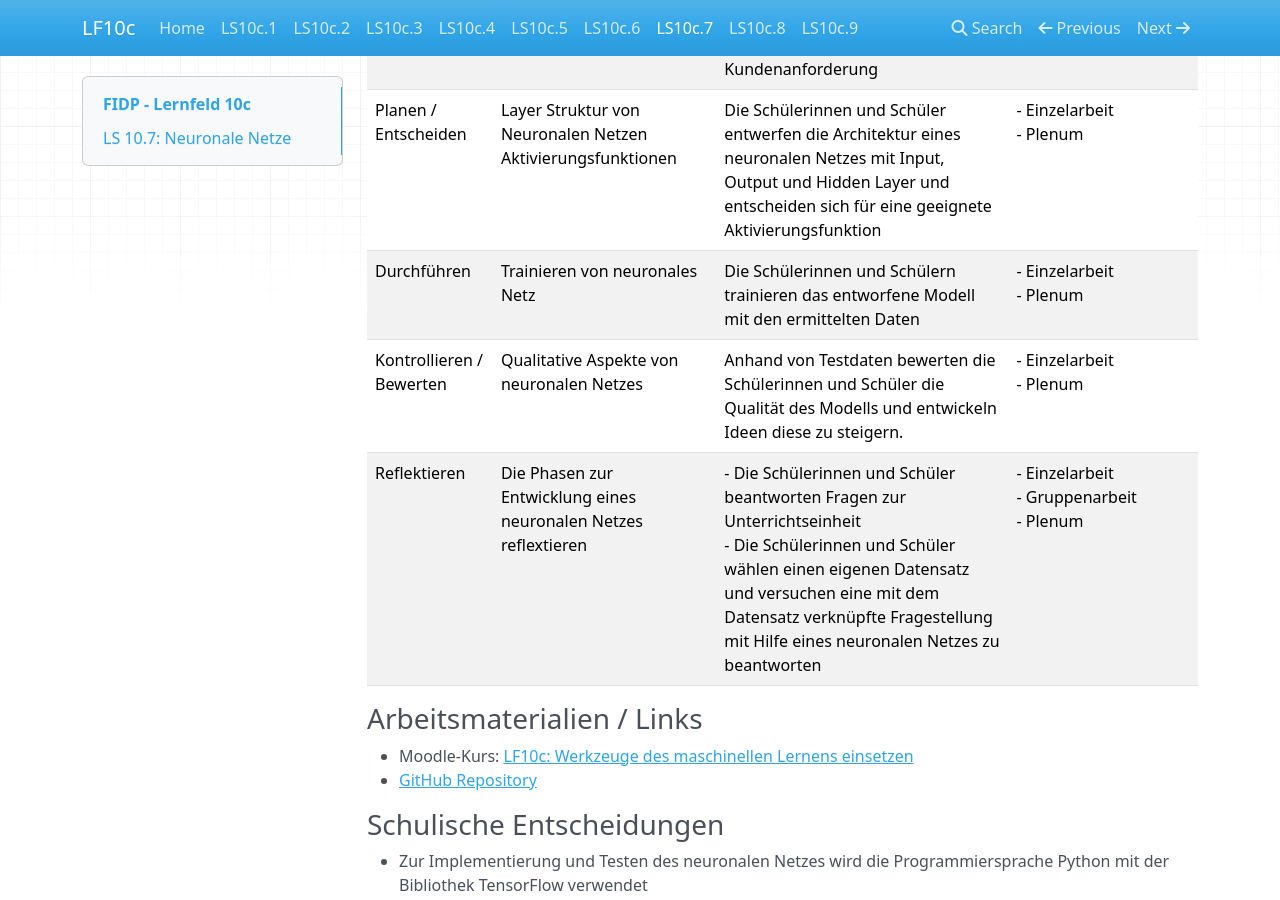
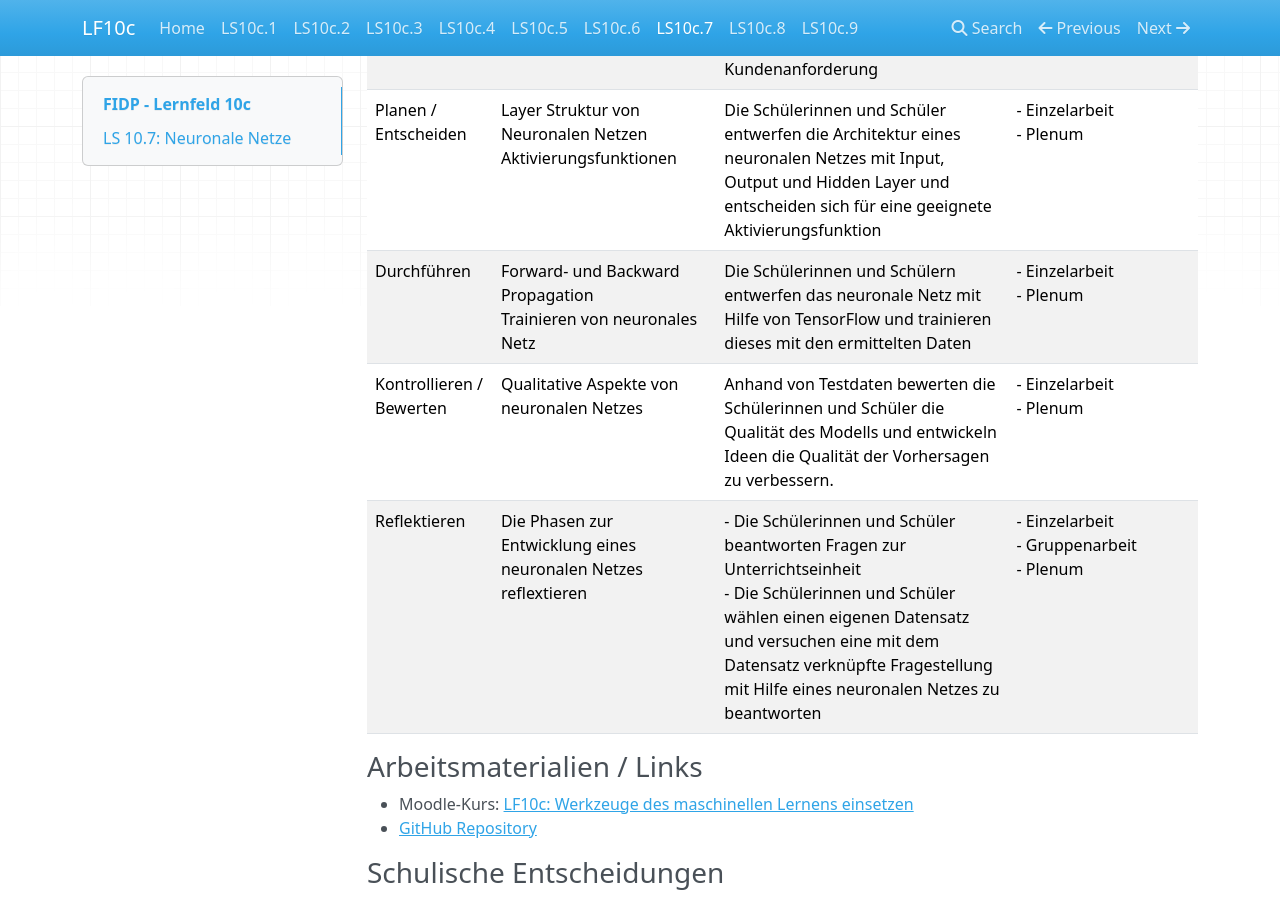
Before and after one commit to jtuttas/datenanalyse, an MkDocs documentation site: the page built from docs/LS7.md, in a window 1280 px wide and 900 px high, scrolled down 1415 px. Built offline with MkDocs 1.6.1, drawn with Linux system fonts in a browser that asks for light colours; nearby versions of some CDN libraries.

Commit message:
ailight bild ok

```diff
--- a/docs/LS7.md
+++ b/docs/LS7.md
@@ -52,8 +52,8 @@ sie auch datenschutzrechtliche, moralische und wirtschaftliche Aspekte.
 | :--- | :--- | :--- | :--- |
 | Informieren bzw. Analysieren | Analyse des Problems | Die Schülerinnen und Schüler analysieren das Problem und entwerfen eine Wahrheitstabelle für die Lichtsteuerung gemäß Kundenanforderung | - Einzelarbeit |
 | Planen / Entscheiden | Layer Struktur von Neuronalen Netzen </br> Aktivierungsfunktionen | Die Schülerinnen und Schüler entwerfen die Architektur eines neuronalen Netzes mit Input, Output und Hidden Layer und entscheiden sich für eine geeignete Aktivierungsfunktion | - Einzelarbeit </br> - Plenum </br> |
-| Durchführen | Trainieren von neuronales Netz  | Die Schülerinnen und Schülern trainieren das entworfene Modell mit den ermittelten Daten | - Einzelarbeit </br> - Plenum |
-| Kontrollieren / Bewerten | Qualitative Aspekte von neuronalen Netzes | Anhand von Testdaten bewerten die Schülerinnen und Schüler die Qualität des Modells und entwickeln Ideen diese zu steigern. | - Einzelarbeit </br> - Plenum |
+| Durchführen | Forward- und Backward Propagation </br> Trainieren von neuronales Netz  | Die Schülerinnen und Schülern entwerfen das neuronale Netz mit Hilfe von TensorFlow und trainieren dieses mit den ermittelten Daten | - Einzelarbeit </br> - Plenum |
+| Kontrollieren / Bewerten | Qualitative Aspekte von neuronalen Netzes | Anhand von Testdaten bewerten die Schülerinnen und Schüler die Qualität des Modells und entwickeln Ideen die Qualität der Vorhersagen zu verbessern. | - Einzelarbeit </br> - Plenum |
 | Reflektieren | Die Phasen zur Entwicklung eines neuronalen Netzes reflextieren | - Die Schülerinnen und Schüler beantworten Fragen zur Unterrichtseinheit </br> - Die Schülerinnen und Schüler wählen einen eigenen Datensatz und versuchen eine mit dem Datensatz verknüpfte Fragestellung mit Hilfe eines neuronalen Netzes zu beantworten | - Einzelarbeit </br> - Gruppenarbeit </br> - Plenum |
 
 ### Arbeitsmaterialien / Links
```
Also changed, not shown: docs/neuronalesNetz.md (+1 -1 lines), 1 other file.
